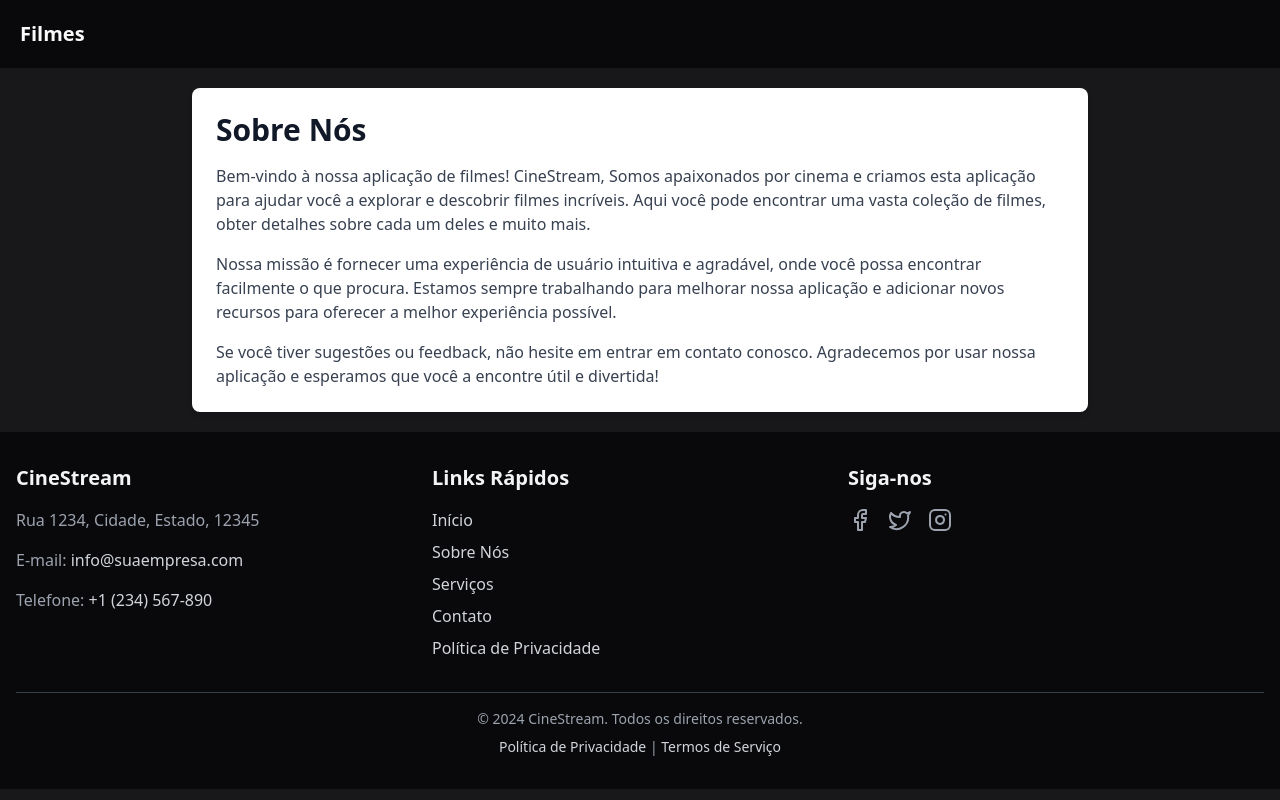
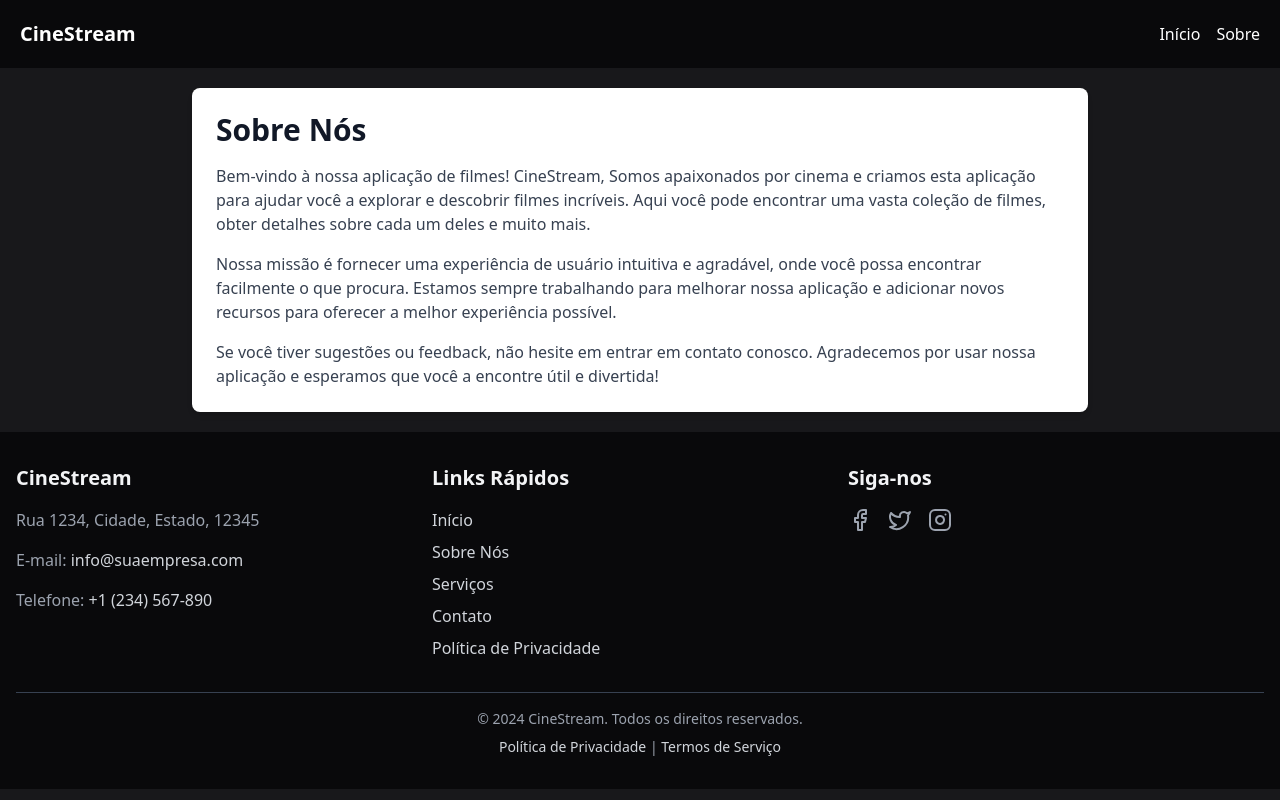
Before and after one commit to antonysantos71/api-filmes, a React (Vite) app: page /about in a window 1280 px wide. Built offline with nearby package versions, Linux system fonts and the light colour scheme.

Commit message:
feat: route settings

```diff
--- a/package.json
+++ b/package.json
@@ -13,7 +13,8 @@
     "axios": "^1.7.6",
     "lucide-react": "^0.436.0",
     "react": "^18.3.1",
-    "react-dom": "^18.3.1"
+    "react-dom": "^18.3.1",
+    "react-router-dom": "^6.26.1"
   },
   "devDependencies": {
     "@eslint/js": "^9.9.0",
--- a/src/components/movie-list/index.tsx
+++ b/src/components/movie-list/index.tsx
@@ -1,5 +1,6 @@
 import { useEffect, useState } from "react";
 import { api } from "../../services/api";
+import { useNavigate } from "react-router-dom";
 
 interface IMoviesListProps {
   id: number;
@@ -12,6 +13,7 @@ interface IMoviesListProps {
 }
 
 export function MovieList() {
+  const navigate = useNavigate();
   const [movies, setMovies] = useState<IMoviesListProps[]>([]);
   useEffect(() => {
     const fetchMovies = async () => {
@@ -27,13 +29,18 @@ export function MovieList() {
     fetchMovies();
   }, []);
 
+  const redirectDetailsMovie = (movieId: number) => {
+    navigate(`movie/${movieId}`);
+  };
+
   return (
-    <div className="p-4">
+    <div className="p-4 hover:cursor-pointer">
       <ul className="grid grid-cols-1 sm:grid-cols-2 md:grid-cols-3 lg:grid-cols-4 gap-6">
         {movies.map((movie) => (
           <li
             key={movie.id}
             className="bg-zinc-800 shadow-lg rounded-lg overflow-hidden"
+            onClick={() => redirectDetailsMovie(movie.id)}
           >
             <img
               src={`https://image.tmdb.org/t/p/original/${movie.poster_path}`}
@@ -56,6 +63,9 @@ export function MovieList() {
                   <span className="ml-1">Rating</span>
                 </div>
               </div>
+              <div className="w-full bg-blue-900 rounded-md flex justify-center mt-5 h-10">
+                <button>Ver mais</button>
+              </div>
             </div>
           </li>
         ))}
--- a/src/components/navbar/index.tsx
+++ b/src/components/navbar/index.tsx
@@ -1,7 +1,21 @@
-export function NavBar(){
-  return(
+import { Link } from "react-router-dom";
+
+export function NavBar() {
+  return (
     <nav className="bg-zinc-950 p-5">
-      <h1 className="text-xl font-semibold">Filmes</h1>
+      <div className="container mx-auto flex justify-between items-center">
+        <h1 className="text-xl font-semibold text-white">
+          <Link to="/">CineStream</Link>
+        </h1>
+        <div className="space-x-4">
+          <Link to="/" className="text-white hover:text-gray-300">
+            Início
+          </Link>
+          <Link to="/about" className="text-white hover:text-gray-300">
+            Sobre
+          </Link>
+        </div>
+      </div>
     </nav>
-  )
+  );
 }
--- a/src/pages/home/index.tsx
+++ b/src/pages/home/index.tsx
@@ -4,10 +4,10 @@ import { NavBar } from "../../components/navbar";
 
 export function Home(){
   return(
-    <div>
+    <>
       <NavBar/>
       <MovieList/>
       <Footer/>
-    </div>
+    </>
   )
 }
```
Also changed, not shown: 1 other file (tests, documents, lock files or other folders).
